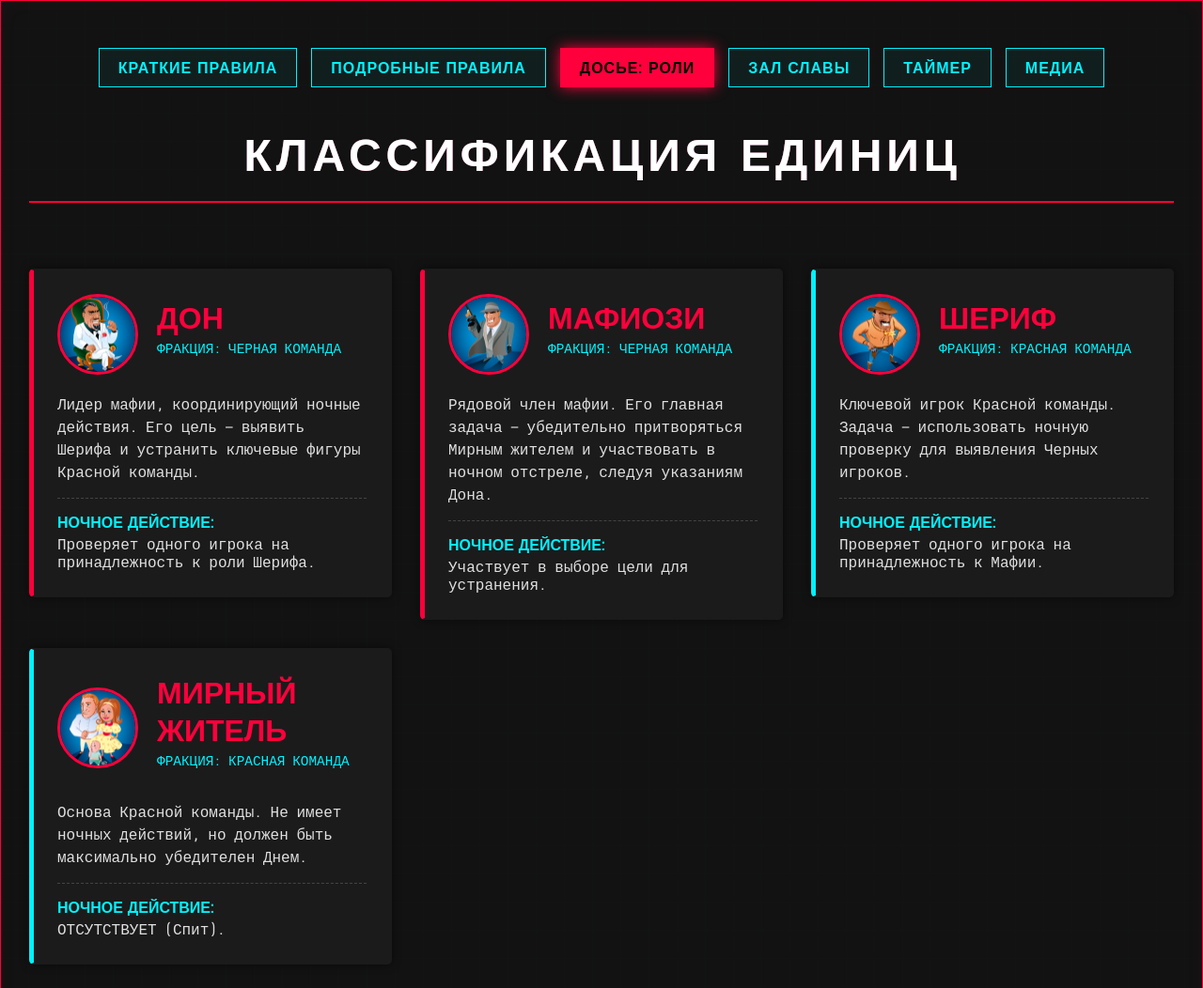
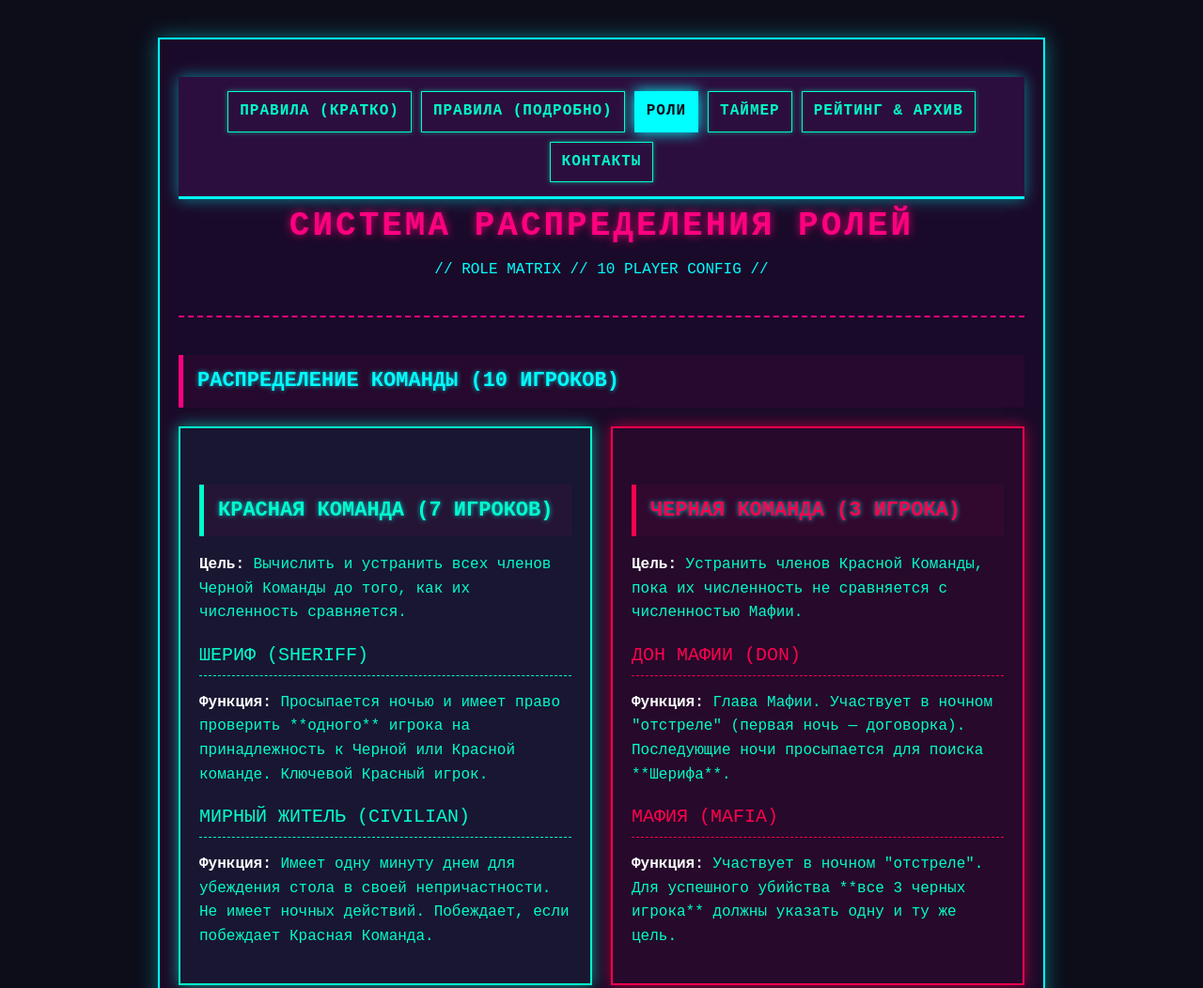
Before and after one commit to GityMin/Rules-Mafia, a plain HTML site: page roles.html in a window 1280 px wide. Shown: the top 1052 px of the page at 94% size. Drawn offline with nearby package versions, Linux system fonts and the light colour scheme.

Commit message:
Update roles.html

```diff
--- a/roles.html
+++ b/roles.html
@@ -2,252 +2,218 @@
 <html lang="ru">
 <head>
     <meta charset="UTF-8">
-<meta name="viewport" content="width=device-width, initial-scale=1.0">
-<title>Досье: Роли - Legion Mafia</title>
-<link href="https://fonts.googleapis.com/css2?family=Orbitron:wght@400;700;900&family=Share+Tech+Mono&display=swap" rel="stylesheet">
-<link rel="stylesheet" href="https://cdnjs.cloudflare.com/ajax/libs/font-awesome/6.5.1/css/all.min.css">
+    <title>Legion Mafia - Игровые Роли</title>
     <style>
+        /* === КИБЕРПАНК СТИЛИ (CSS) - ЦИФРОВАЯ МАФИЯ === */
         :root {
-        --neon-red: #ff003c;
-        --neon-blue: #00f3ff;
-        --bg-color: #050505;
-        --panel-bg: rgba(20, 20, 20, 0.95);
-        --text-main: #e0e0e0;
-        --grid-color: rgba(0, 243, 255, 0.05);
+            --background-color: #0d0d1a;
+            --text-color: #00ffc8;       /* Ярко-зеленый/бирюзовый */
+            --header-color: #ff007f;     /* Ярко-розовый/фуксия */
+            --accent-color: #00ffff;     /* Голубой акцент */
+            --warning-color: #ffcc00;
+            --font-family-cyb: 'Share Tech Mono', monospace, Arial, sans-serif;
+            --container-bg: #1a0a29;
+            --mafia-color: #ff004c;      /* Киберпанк-красный (Фуксия) */
+            --civilian-color: #00ffcc;   /* Киберпанк-синий/зеленый */
         }
 
         body {
-        font-family: 'Share Tech Mono', monospace;
-        background-color: var(--bg-color);
-        color: var(--text-main);
+            font-family: var(--font-family-cyb);
+            background-color: var(--background-color);
+            color: var(--text-color);
+            line-height: 1.6;
+            padding: 0;
             margin: 0;
-        padding: 0;
+            display: flex;
+            flex-direction: column;
             min-height: 100vh;
-        background-image:
-            linear-gradient(var(--grid-color) 1px, transparent 1px),
-            linear-gradient(90deg, var(--grid-color) 1px, transparent 1px);
-        background-size: 30px 30px;
-        position: relative;
-        overflow-x: hidden;
         }
 
-    /* PRELOADER STYLES (Общие) */
-    #preloader {
-        position: fixed; top: 0; left: 0; width: 100%; height: 100%;
-        background-color: var(--bg-color); z-index: 9999;
-        display: flex; flex-direction: column; justify-content: center; align-items: center;
-        transition: opacity 0.5s ease; font-family: 'Orbitron', sans-serif;
-    }
-    .loading-text {
-        font-size: 1.5em; color: var(--neon-red); text-shadow: 0 0 5px var(--neon-red);
-        letter-spacing: 5px; animation: blink 1s step-end infinite;
-    }
-    @keyframes blink { 50% { opacity: 0; } }
-
-    /* GLOBAL LAYOUT (Общие) */
         .container {
-        max-width: 1400px;
-        margin: 0 auto;
-        background-color: var(--panel-bg);
-        border: 1px solid var(--neon-red);
-        box-shadow: 0 0 20px rgba(255, 0, 60, 0.15), inset 0 0 20px rgba(255, 0, 60, 0.05);
-        padding: 50px 30px;
-        position: relative;
-        clip-path: polygon(0 0, 100% 0, 100% calc(100% - 20px), calc(100% - 20px) 100%, 0 100%);
-        opacity: 0;
+            max-width: 900px;
+            margin: 40px auto;
+            padding: 40px 20px;
+            background-color: var(--container-bg);
+            border: 2px solid var(--accent-color);
+            box-shadow: 0 0 20px rgba(0, 255, 255, 0.4);
+            flex-grow: 1;
         }
 
-    /* ANIMATIONS (Общие) */
-    @keyframes fadeInUp {
-        from { opacity: 0; transform: translateY(30px); }
-        to { opacity: 1; transform: translateY(0); }
+        /* === Шапка/Логотип === */
+        .header {
+            text-align: center;
+            border-bottom: 2px dashed var(--header-color);
+            padding-bottom: 20px;
+            margin-bottom: 30px;
         }
 
-    /* MENU (Общие) */
-    .top-nav {
-        display: flex; justify-content: center; gap: 15px; margin-bottom: 40px; flex-wrap: wrap;
-    }
-    .top-nav a {
-        text-decoration: none; color: var(--neon-blue); font-family: 'Orbitron', sans-serif;
-        font-weight: 700; padding: 10px 20px; border: 1px solid var(--neon-blue);
-        background: rgba(0, 243, 255, 0.05); text-transform: uppercase; letter-spacing: 1px;
-        transition: all 0.3s ease;
-    }
-    .top-nav a:hover {
-        background: var(--neon-blue); color: #000; box-shadow: 0 0 15px var(--neon-blue); transform: scale(1.05);
-    }
-    .top-nav a.active {
-        color: #000; background: var(--neon-red); border-color: var(--neon-red);
-        box-shadow: 0 0 15px var(--neon-red); cursor: default;
+        h1 {
+            font-size: 28px;
+            text-transform: uppercase;
+            color: var(--header-color);
+            text-shadow: 0 0 10px rgba(255, 0, 127, 0.8);
+            letter-spacing: 3px;
+            margin: 0;
         }
 
-    /* HEADER & GLITCH EFFECT (Общие) */
-    .header { text-align: center; margin-bottom: 50px; border-bottom: 2px solid var(--neon-red); padding-bottom: 20px; }
-    h1 {
-        font-family: 'Orbitron', sans-serif; font-size: 3em; color: #fff; text-transform: uppercase;
-        letter-spacing: 5px; margin: 0; position: relative; display: inline-block;
-        text-shadow: 0 0 5px rgba(255, 255, 255, 0.2); animation: glitch-anim 2s infinite alternate;
-    }
-    @keyframes glitch-anim {
-        0% { text-shadow: 3px 0 0 var(--neon-red), -3px 0 0 var(--neon-blue); }
-        25% { text-shadow: 5px 0 0 var(--neon-blue), -2px 0 0 var(--neon-red); transform: translateX(-2px); }
-        50% { text-shadow: 0 0 0 var(--neon-red), 0 0 0 var(--neon-blue); }
-        75% { text-shadow: -1px 0 0 var(--neon-red), 4px 0 0 var(--neon-blue); transform: translateX(2px); }
-        100% { text-shadow: 3px 0 0 var(--neon-red), -3px 0 0 var(--neon-blue); }
+        /* === Заголовки Контента === */
+        h2 {
+            color: var(--accent-color);
+            text-shadow: 0 0 5px rgba(0, 255, 255, 0.7);
+            border-left: 5px solid var(--header-color);
+            background-color: rgba(255, 0, 127, 0.05);
+            padding: 10px 15px;
+            margin-top: 40px;
+            font-size: 22px;
+            text-transform: uppercase;
         }
 
-    /* --- РОЛИ СПЕЦИФИЧЕСКИЕ СТИЛИ --- */
-    .roles-grid {
-        display: grid;
-        grid-template-columns: repeat(auto-fit, minmax(300px, 1fr));
-        gap: 30px;
-        padding-top: 20px;
+        /* === Навигация (Меню) === */
+        .top-nav {
+            display: flex;
+            justify-content: center;
+            background-color: #2c0e3e;
+            border-bottom: 3px solid var(--accent-color);
+            box-shadow: 0 0 15px rgba(0, 255, 255, 0.5);
+            padding: 10px 0;
+            flex-wrap: wrap;
         }
-    .role-card {
-        background-color: rgba(30, 30, 30, 0.8); padding: 25px; border: 2px solid transparent;
-        border-radius: 5px; transition: all 0.3s ease; box-shadow: 0 0 10px rgba(0, 0, 0, 0.5);
-        position: relative; overflow: hidden;
+
+        .top-nav a {
+            background-color: transparent;
+            color: var(--text-color);
+            border: 1px solid var(--text-color);
+            padding: 8px 12px;
+            margin: 5px 5px;
+            text-decoration: none;
+            text-transform: uppercase;
+            font-weight: bold;
+            transition: all 0.3s ease;
+            box-shadow: 0 0 5px rgba(0, 255, 200, 0.5);
+            letter-spacing: 1px;
         }
-    .role-card:hover {
-        border-color: var(--neon-blue); box-shadow: 0 0 25px var(--neon-blue), 0 0 5px rgba(255, 255, 255, 0.5);
-        transform: translateY(-5px);
+
+        .top-nav a:hover {
+            background-color: var(--header-color);
+            color: var(--background-color);
+            border-color: var(--header-color);
+            box-shadow: 0 0 15px var(--header-color);
         }
-    .role-header { display: flex; align-items: center; gap: 20px; margin-bottom: 20px; }
-    .role-image {
-        width: 80px; height: 80px; border-radius: 50%; overflow: hidden;
-        border: 3px solid var(--neon-red); flex-shrink: 0;
+
+        .top-nav a.active {
+            background-color: var(--accent-color);
+            color: var(--background-color);
+            border-color: var(--accent-color);
+            box-shadow: 0 0 15px var(--accent-color);
         }
-    .role-image img { width: 100%; height: 100%; object-fit: cover; display: block; }
-    .role-header h2 {
-        font-family: 'Orbitron', sans-serif; color: var(--neon-red); font-size: 2em;
-        margin: 0; text-transform: uppercase;
+
+        /* === Стили Ролей === */
+        .role-section {
+            display: flex;
+            gap: 20px;
+            margin-top: 20px;
         }
-    .role-team { font-size: 0.9em; color: var(--neon-blue); margin-top: 5px; }
-    .role-description p { font-size: 1em; margin-bottom: 15px; line-height: 1.5; }
-    .role-ability { border-top: 1px dashed #444; padding-top: 15px; margin-top: 15px; }
-    .role-ability strong {
-        color: var(--neon-blue); display: block; margin-bottom: 5px; font-family: 'Orbitron', sans-serif;
+
+        .team-box {
+            flex: 1;
+            padding: 20px;
+            border: 2px solid;
+            box-shadow: 0 0 10px;
         }
-    .mafia .role-card { border-left: 5px solid var(--neon-red); }
-    .civilian .role-card { border-left: 5px solid var(--neon-blue); }
 
-    .footer-sign {
-        text-align: center; margin-top: 80px; padding-top: 20px;
-        border-top: 1px solid #333; font-size: 14px; color: var(--neon-blue);
-        font-family: 'Orbitron', sans-serif; opacity: 0.8; letter-spacing: 1px;
+        .red-team {
+            border-color: var(--civilian-color);
+            box-shadow: 0 0 15px rgba(0, 255, 204, 0.6);
+            background-color: rgba(0, 255, 204, 0.05);
         }
+
+        .black-team {
+            border-color: var(--mafia-color);
+            box-shadow: 0 0 15px rgba(255, 0, 76, 0.6);
+            background-color: rgba(255, 0, 76, 0.05);
+        }
+
+        .role-title {
+            font-size: 20px;
+            text-transform: uppercase;
+            margin-bottom: 10px;
+            padding-bottom: 5px;
+            border-bottom: 1px dashed;
+        }
+
+        .role-title.mafia { border-color: var(--mafia-color); color: var(--mafia-color); }
+        .role-title.civilian { border-color: var(--civilian-color); color: var(--civilian-color); }
+
+        ul {
+            list-style-type: none;
+            padding: 0;
+            margin-top: 15px;
+        }
+
+        ul li {
+            margin-bottom: 10px;
+            border-left: 2px solid var(--text-color);
+            padding-left: 10px;
+        }
+
+        strong {
+            color: #fff;
+        }
+
     </style>
 </head>
 <body>
 
-<div id="preloader">
-    <div class="loading-text">ACCESSING DOSSIER FILES...</div>
-</div>
-
-<div class="container" id="main-content">
+<div class="container">
 
     <nav class="top-nav">
-        <a href="index.html" data-audio="click1">КРАТКИЕ ПРАВИЛА</a>
-        <a href="podrobnye.html" data-audio="click2">ПОДРОБНЫЕ ПРАВИЛА</a>
-        <a href="roles.html" class="active" data-audio="click3">ДОСЬЕ: РОЛИ</a>
-        <a href="leaderboard.html" data-audio="click4">ЗАЛ СЛАВЫ</a>
-        <a href="timer.html" data-audio="click5">ТАЙМЕР</a>
-        <a href="media.html" data-audio="click6">МЕДИА</a>
+        <a href="index.html">ПРАВИЛА (КРАТКО)</a>
+        <a href="podrobnye.html">ПРАВИЛА (ПОДРОБНО)</a>
+        <a href="roles.html" class="active">РОЛИ</a>
+        <a href="timer.html">ТАЙМЕР</a>
+        <a href="rating.html">РЕЙТИНГ & АРХИВ</a>
+        <a href="contacts.html">КОНТАКТЫ</a>
     </nav>
 
     <div class="header">
-        <h1>КЛАССИФИКАЦИЯ ЕДИНИЦ</h1>
+        <h1 style="font-size: 36px;">СИСТЕМА РАСПРЕДЕЛЕНИЯ РОЛЕЙ</h1>
+        <p style="color: var(--accent-color); margin-top: 5px;">// ROLE MATRIX // 10 PLAYER CONFIG //</p>
     </div>
 
-    <div class="roles-grid">
-        <div class="role-entry mafia">
-            <div class="role-card">
-                <div class="role-header">
-                    <div class="role-image"><img src="img/don.png" alt="Изображение Дона"></div>
-                    <div><h2>ДОН</h2><p class="role-team">ФРАКЦИЯ: ЧЕРНАЯ КОМАНДА</p></div>
+    <h2>РАСПРЕДЕЛЕНИЕ КОМАНДЫ (10 ИГРОКОВ)</h2>
+
+    <div class="role-section">
+
+        <div class="team-box red-team">
+            <h2 style="color: var(--civilian-color); border-color: var(--civilian-color);">КРАСНАЯ КОМАНДА (7 ИГРОКОВ)</h2>
+            <p><strong>Цель:</strong> Вычислить и устранить всех членов Черной Команды до того, как их численность сравняется.</p>
+
+            <div class="role-title civilian">ШЕРИФ (Sheriff)</div>
+            <p><strong>Функция:</strong> Просыпается ночью и имеет право проверить **одного** игрока на принадлежность к Черной или Красной команде. Ключевой Красный игрок.</p>
+
+            <div class="role-title civilian">МИРНЫЙ ЖИТЕЛЬ (Civilian)</div>
+            <p><strong>Функция:</strong> Имеет одну минуту днем для убеждения стола в своей непричастности. Не имеет ночных действий. Побеждает, если побеждает Красная Команда.</p>
         </div>
-                <div class="role-description"><p>Лидер мафии, координирующий ночные действия. Его цель — выявить Шерифа и устранить ключевые фигуры Красной команды.</p></div>
-                <div class="role-ability"><strong>НОЧНОЕ ДЕЙСТВИЕ:</strong> Проверяет одного игрока на принадлежность к роли Шерифа.</div>
+
+        <div class="team-box black-team">
+            <h2 style="color: var(--mafia-color); border-color: var(--mafia-color);">ЧЕРНАЯ КОМАНДА (3 ИГРОКА)</h2>
+            <p><strong>Цель:</strong> Устранить членов Красной Команды, пока их численность не сравняется с численностью Мафии.</p>
+
+            <div class="role-title mafia">ДОН МАФИИ (Don)</div>
+            <p><strong>Функция:</strong> Глава Мафии. Участвует в ночном "отстреле" (первая ночь — договорка). Последующие ночи просыпается для поиска **Шерифа**.</p>
+
+            <div class="role-title mafia">МАФИЯ (Mafia)</div>
+            <p><strong>Функция:</strong> Участвует в ночном "отстреле". Для успешного убийства **все 3 черных игрока** должны указать одну и ту же цель.</p>
         </div>
     </div>
 
-        <div class="role-entry mafia">
-            <div class="role-card">
-                <div class="role-header">
-                    <div class="role-image"><img src="img/mafia.png" alt="Изображение Мафии"></div>
-                    <div><h2>МАФИОЗИ</h2><p class="role-team">ФРАКЦИЯ: ЧЕРНАЯ КОМАНДА</p></div>
-                </div>
-                <div class="role-description"><p>Рядовой член мафии. Его главная задача — убедительно притворяться Мирным жителем и участвовать в ночном отстреле, следуя указаниям Дона.</p></div>
-                <div class="role-ability"><strong>НОЧНОЕ ДЕЙСТВИЕ:</strong> Участвует в выборе цели для устранения.</div>
-            </div>
-        </div>
-
-        <div class="role-entry civilian">
-            <div class="role-card">
-                <div class="role-header">
-                    <div class="role-image"><img src="img/sheriff.png" alt="Изображение Шерифа"></div>
-                    <div><h2>ШЕРИФ</h2><p class="role-team">ФРАКЦИЯ: КРАСНАЯ КОМАНДА</p></div>
-                </div>
-                <div class="role-description"><p>Ключевой игрок Красной команды. Задача — использовать ночную проверку для выявления Черных игроков.</p></div>
-                <div class="role-ability"><strong>НОЧНОЕ ДЕЙСТВИЕ:</strong> Проверяет одного игрока на принадлежность к Мафии.</div>
-            </div>
-        </div>
-
-        <div class="role-entry civilian">
-            <div class="role-card">
-                <div class="role-header">
-                    <div class="role-image"><img src="img/civilian.png" alt="Изображение Мирного"></div>
-                    <div><h2>МИРНЫЙ ЖИТЕЛЬ</h2><p class="role-team">ФРАКЦИЯ: КРАСНАЯ КОМАНДА</p></div>
-                </div>
-                <div class="role-description"><p>Основа Красной команды. Не имеет ночных действий, но должен быть максимально убедителен Днем.</p></div>
-                <div class="role-ability"><strong>НОЧНОЕ ДЕЙСТВИЕ:</strong> ОТСУТСТВУЕТ (Спит).</div>
-            </div>
-        </div>
-    </div>
-
-    <div class="footer-sign">
-        DATA INTEGRITY CHECK: OK // by baby_twix 1 and baby_twix 2
-    </div>
+    <h2 style="margin-top: 60px;">КЛЮЧЕВЫЕ ПРАВИЛА ФАЗ</h2>
+    <ul>
+        <li>**День (Обсуждение):** Игроки убеждают стол. Длительность речи — 60 секунд.</li>
+        <li>**Ночь (Действия):** Все игроки "засыпают". Дон и Шериф имеют по 20 секунд на проверку.</li>
+        <li>**Победа:** Красные побеждают, если все Черные выведены. Черные побеждают, если их число равно или больше числа Красных.</li>
+    </ul>
 
 </div>
-
-<audio id="click1" src="audio/click1.mp3"></audio>
-<audio id="click2" src="audio/click2.mp3"></audio>
-<audio id="click3" src="audio/click3.mp3"></audio>
-<audio id="click4" src="audio/click4.mp3"></audio>
-<audio id="click5" src="audio/click5.mp3"></audio>
-<audio id="click6" src="audio/click6.mp3"></audio>
-
-<script>
-    document.addEventListener('DOMContentLoaded', () => {
-        // PRELOADER LOGIC
-        const preloader = document.getElementById('preloader');
-        const content = document.getElementById('main-content');
-        setTimeout(() => {
-            preloader.style.opacity = '0';
-            setTimeout(() => {
-                preloader.style.display = 'none';
-                content.style.opacity = '1';
-                content.style.animation = 'fadeInUp 0.8s ease-out';
-            }, 500);
-        }, 1000);
-
-        // MENU AUDIO HOVER LOGIC
-        const navLinks = document.querySelectorAll('.top-nav a');
-        navLinks.forEach(link => {
-            const audioId = link.getAttribute('data-audio');
-            const audio = document.getElementById(audioId);
-            if (audio) {
-                link.addEventListener('mouseenter', () => {
-                    if (!link.classList.contains('active')) {
-                        audio.currentTime = 0;
-                        audio.volume = 0.5;
-                        audio.play().catch(e => console.log("Audio play error:", e));
-                    }
-                });
-            }
-        });
-    });
-</script>
 </body>
 </html>
```
Lines whose indentation alone changed are shown as unchanged.
